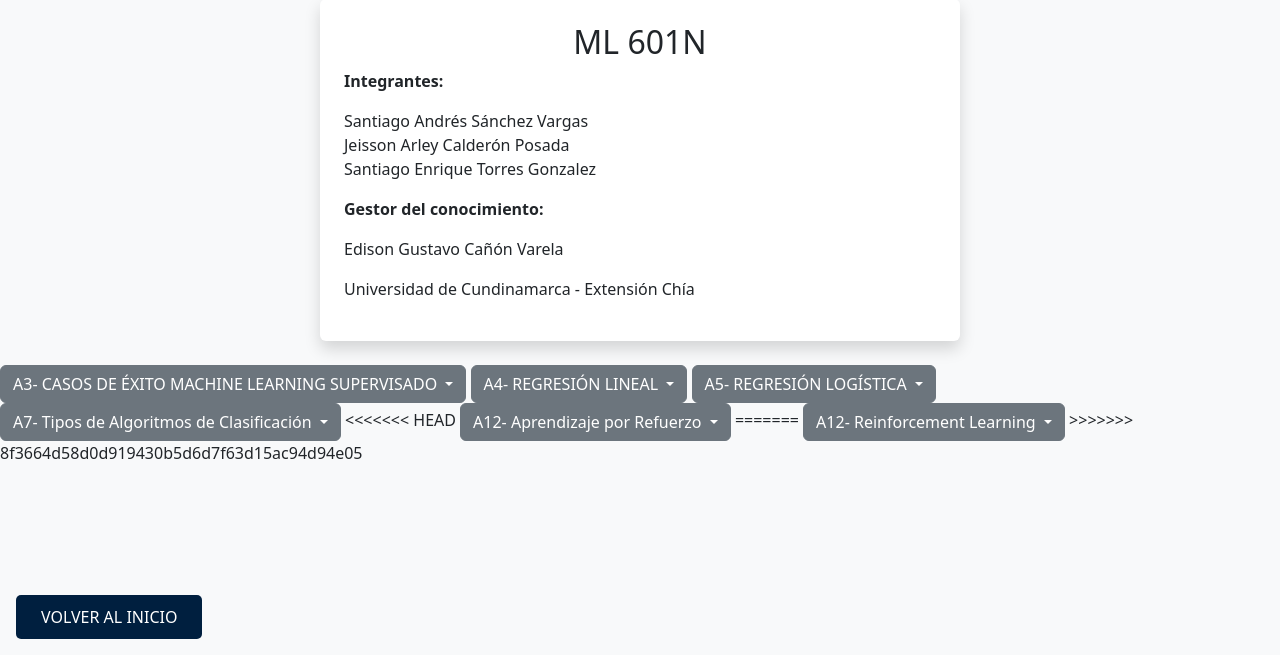
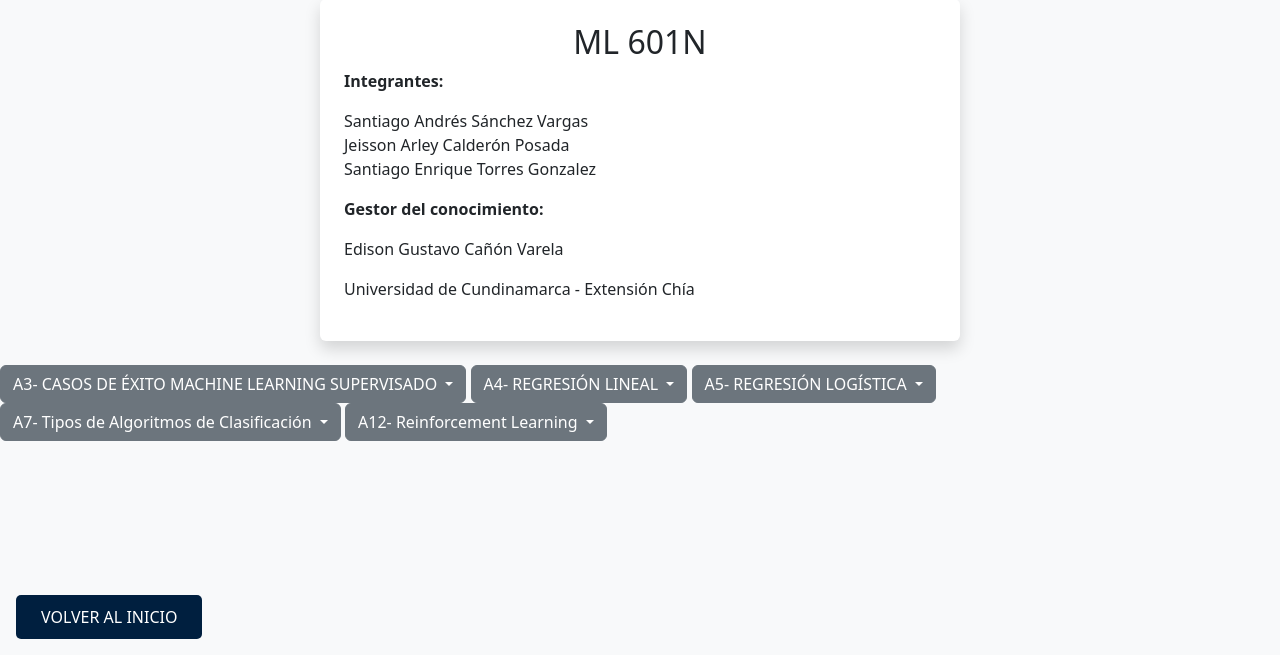
Before and after one commit to SantiagoTorresGonzalez/MachineLearning601N, a Flask app: page / in a window 1280 px wide. Shown: the part 145-800 px from the top of the page. Run offline with Flask 3, Linux system fonts and the light colour scheme; parts of the project's set-up code (start-up, migrations or seed data) failed here and were passed over.

Commit message:
11:52 PM, se confirman cambios en index

```diff
--- a/templates/index.html
+++ b/templates/index.html
@@ -68,17 +68,6 @@
                 <li><a class="dropdown-item" href="/ConceptosBasicosRandomForest">Conceptos básicos</a></li>
                 <li><a class="dropdown-item" href="/diabetes">Ejercicio práctico</a></li>
             </ul>
-<<<<<<< HEAD
-
-            <button class="btn btn-secondary dropdown-toggle" type="button" data-bs-toggle="dropdown" aria-expanded="false">
-                A12- Aprendizaje por Refuerzo
-            </button>
-            <ul class="dropdown-menu">
-                <li><a class="dropdown-item" href="/ConceptosBasicosRandomForest">Conceptos básicos</a></li>
-                <li><a class="dropdown-item" href="/diabetes">Ejercicio práctico</a></li>
-            </ul>
-
-=======
             <button class="btn btn-secondary dropdown-toggle" type="button" data-bs-toggle="dropdown" aria-expanded="false">
                 A12- Reinforcement Learning
             </button>
@@ -86,7 +75,6 @@
                 <li><a class="dropdown-item" href="/gridworld/teoria">Conceptos básicos</a></li>
                 <li><a class="dropdown-item" href="/gridworld/ejercicio">Ejercicio práctico</a></li>
             </ul>
->>>>>>> 8f3664d58d0d919430b5d6d7f63d15ac94d94e05
         </section>
 
     </main>
```
